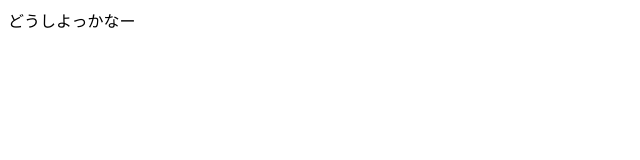
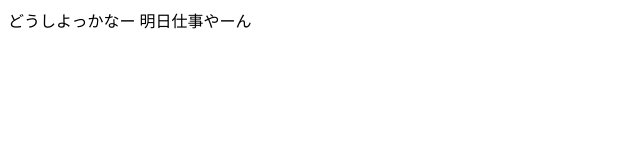
Before and after one commit to hiyorippppp/hp_cookies365, a plain HTML site: page index.html in a window 1280 px wide. Shown: the whole page, without its empty margins (0-640 px from the left). Drawn offline with Linux system fonts and the light colour scheme.

Commit message:
Update index.html

```diff
--- a/index.html
+++ b/index.html
@@ -1,4 +1,6 @@
 <html>
-<head>どうしよっかなー</head>
-
+<head><title>どうしようね！！！</title>どうしよっかなー</head>
+	<body>
+	明日仕事やーん
+	</body>
 </html>
```
